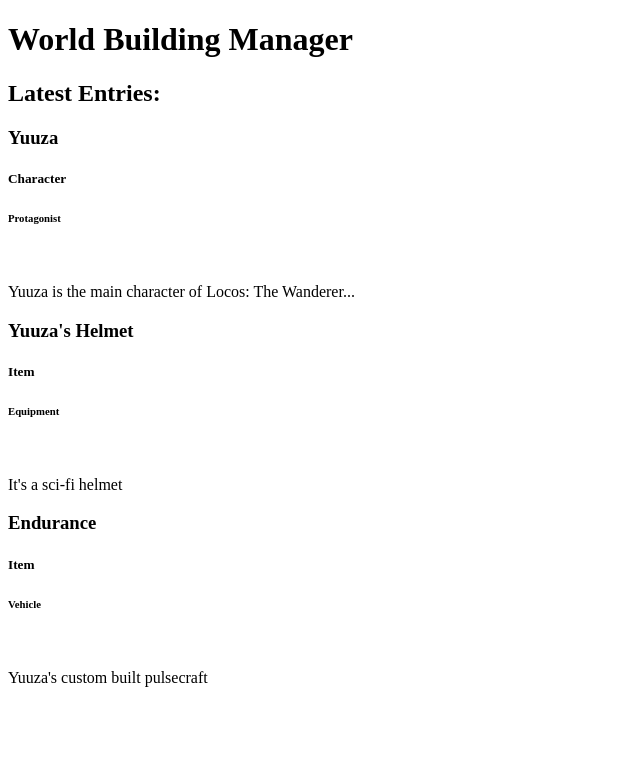
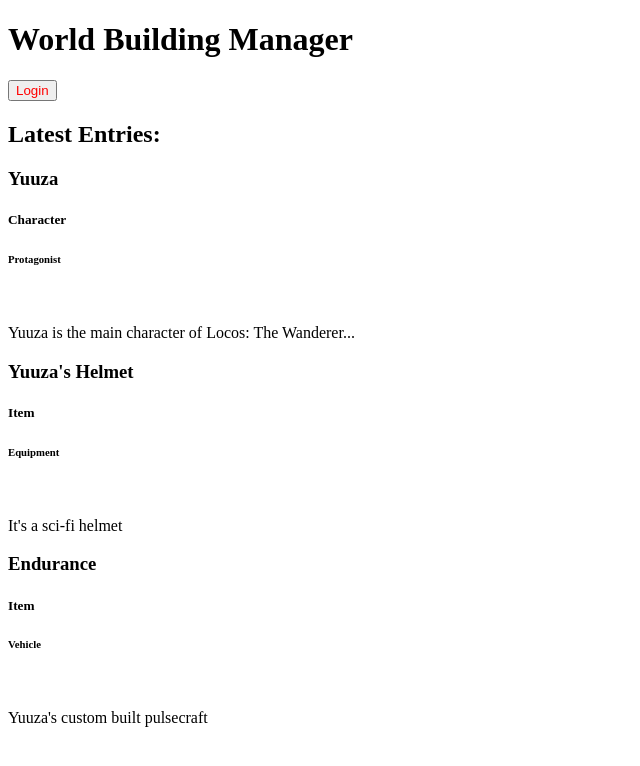
Before and after one commit to MichaelRGomez/WBM, a React (Vite) app: page / in a window 1280 px wide. Shown: the top 766 px of the page, without its empty margins (0-640 px from the left). Built offline with nearby package versions, Linux system fonts and the light colour scheme.

Commit message:
was working on login component

```diff
--- a/src/App.jsx
+++ b/src/App.jsx
@@ -1,3 +1,4 @@
+import { useState } from 'react';
 import './App.css'
 
 function App() {
@@ -37,9 +38,33 @@ function App() {
     </div>
     );
 
+
+    const [login, setLogin] = useState(false);
+
+    let bColor = "red";
+    if(login){
+      bColor = "green";
+    } else {
+      bColor = "red";
+    }
+
+    function handleClick(){
+      if(!login){
+        setLogin(true);
+      } else {
+        setLogin(false);
+      }
+    }
+
   return (
     <>
       <h1>World Building Manager</h1>
+
+      <div>
+        <button onClick={handleClick} style={{color: bColor}}>
+          Login
+        </button>
+      </div>
 
       {/* This will most likely become a component */}
       <div>
```
Also changed, not shown: src/Login.jsx (added, +27 -0 lines).
